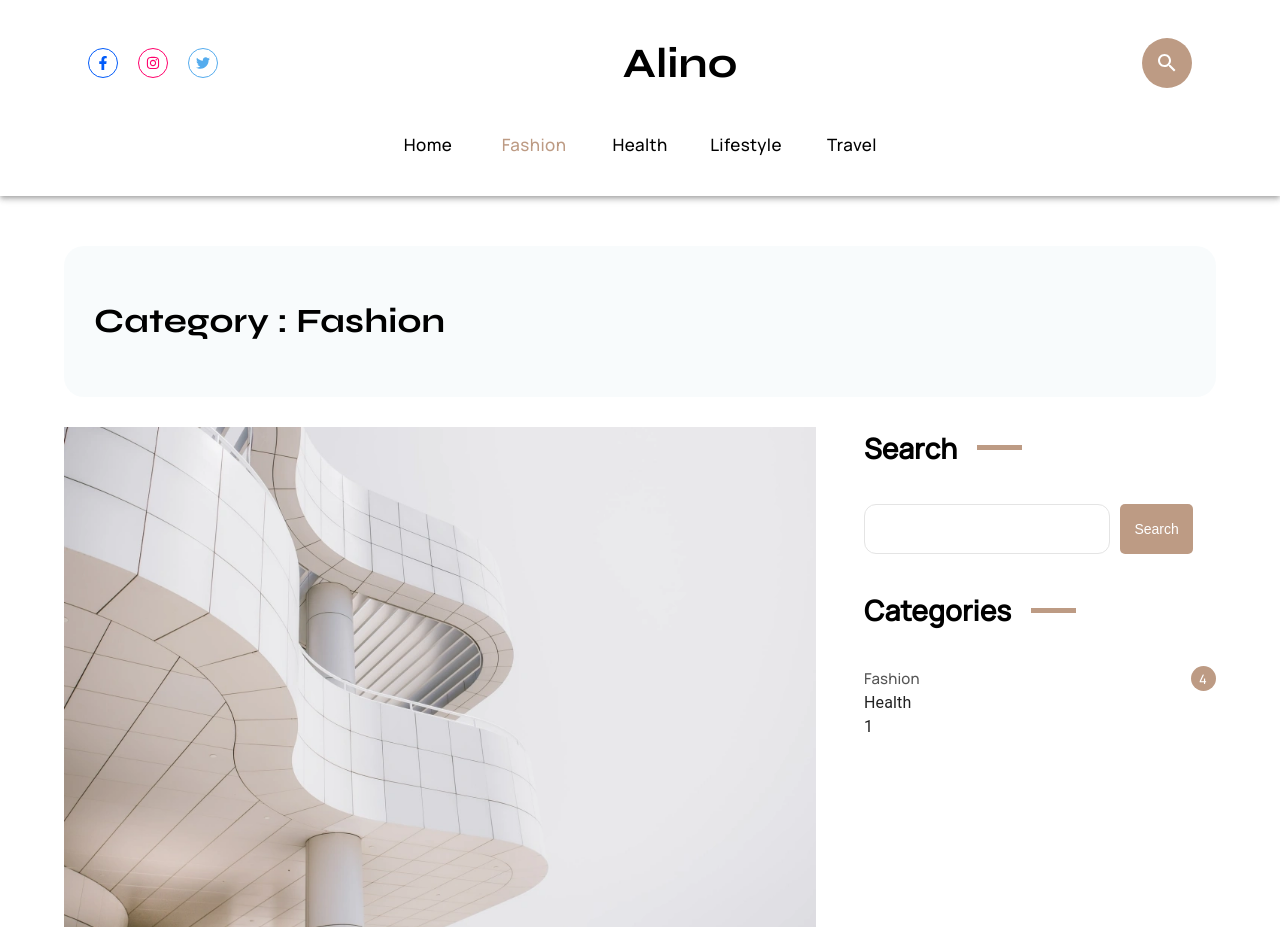
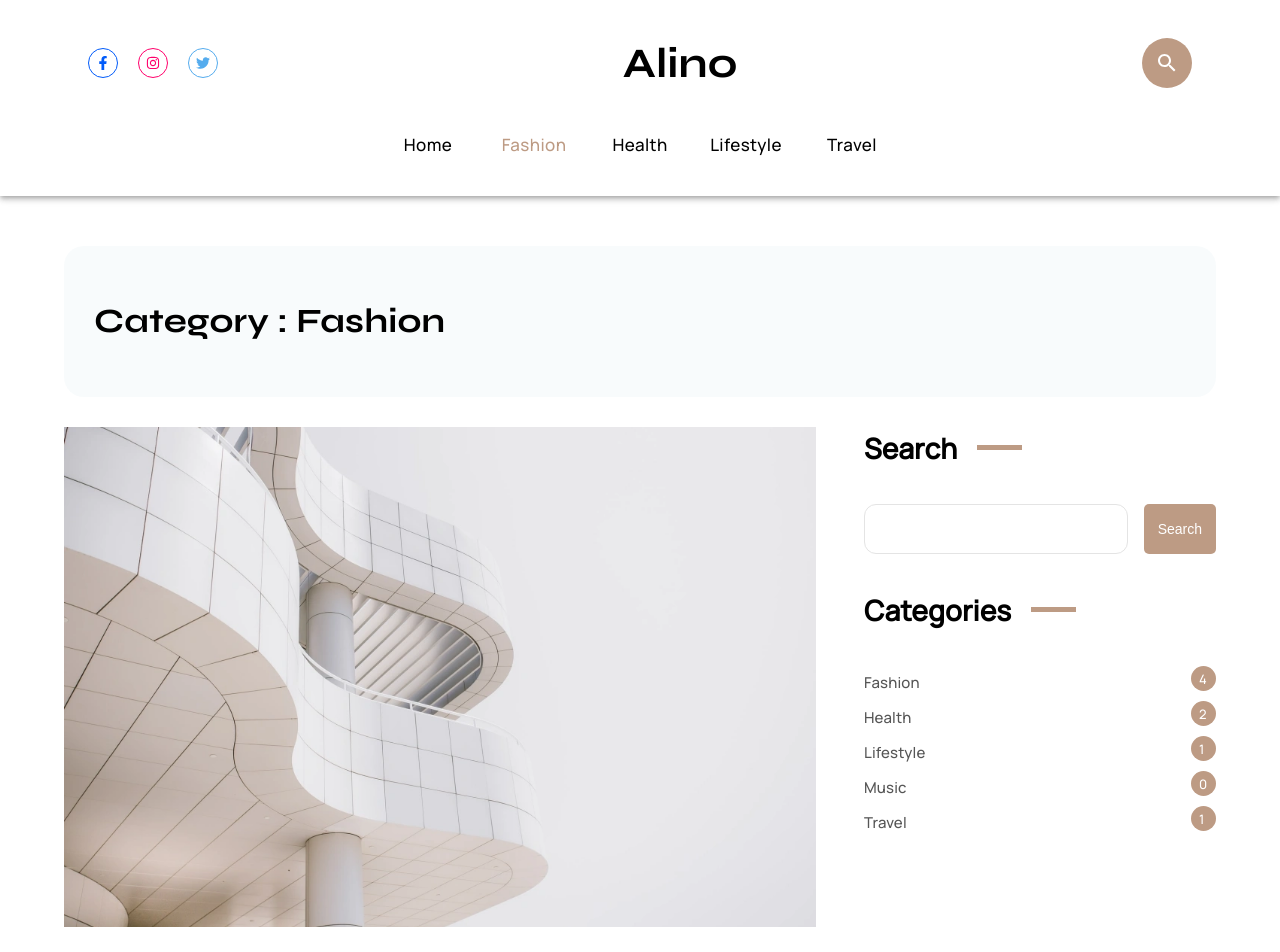
Before and after one commit to AnatoliiZh/react-project-control, a React (Create React App) app: page /fashion in a window 1280 px wide. Shown: the top 952 px of the page. Built offline with nearby package versions, Linux system fonts and the light colour scheme.

Commit message:
add quantity all categories

```diff
--- a/src/components/Categories/Categories.scss
+++ b/src/components/Categories/Categories.scss
@@ -27,6 +27,7 @@
         font-family: Manrope;
     }
     .categories-quantity{
+        margin-bottom: 10px;
         height: 25px;
         width: 25px;
         border-radius: 50%;
--- a/src/components/Categories/Categories.tsx
+++ b/src/components/Categories/Categories.tsx
@@ -23,14 +23,52 @@ const Categories = (props: Props) => {
                     </span>
                 </div>
             </div>
-            <div>
-                <div>Health</div>
-                <div>
-                    {
-                        articlesArray.filter(
-                            (filtered) => filtered.category === 'Travel'
-                        ).length
-                    }
+            <div className="categories-box">
+                <div className="categories-name">Health</div>
+                <div className="categories-quantity">
+                    <span>
+                        {
+                            articlesArray.filter(
+                                (filtered) => filtered.category === 'Health'
+                            ).length
+                        }
+                    </span>
+                </div>
+            </div>
+            <div className="categories-box">
+                <div className="categories-name">Lifestyle</div>
+                <div className="categories-quantity">
+                    <span>
+                        {
+                            articlesArray.filter(
+                                (filtered) => filtered.category === 'Lifestyle'
+                            ).length
+                        }
+                    </span>
+                </div>
+            </div>
+            <div className="categories-box">
+                <div className="categories-name">Music</div>
+                <div className="categories-quantity">
+                    <span>
+                        {
+                            articlesArray.filter(
+                                (filtered) => filtered.category === 'Music'
+                            ).length
+                        }
+                    </span>
+                </div>
+            </div>
+            <div className="categories-box">
+                <div className="categories-name">Travel</div>
+                <div className="categories-quantity">
+                    <span>
+                        {
+                            articlesArray.filter(
+                                (filtered) => filtered.category === 'Travel'
+                            ).length
+                        }
+                    </span>
                 </div>
             </div>
         </div>
--- a/src/components/Search/Search.scss
+++ b/src/components/Search/Search.scss
@@ -17,8 +17,10 @@
 }
 
 .search-input-box{
-    width: 100%;
+    // width: 100%;
     margin-bottom: 35px;
+    display: flex;
+    justify-content: space-between;
 
 
     .search-input{
@@ -26,7 +28,7 @@
         height: 50px;
         padding: 6px 15px;
         border: 1px solid #e4e4e4;
-        width: 70%;
+        width: 75%;
         border-radius: 12px;
         font-size: 15px;
         font-weight: 700;
```
